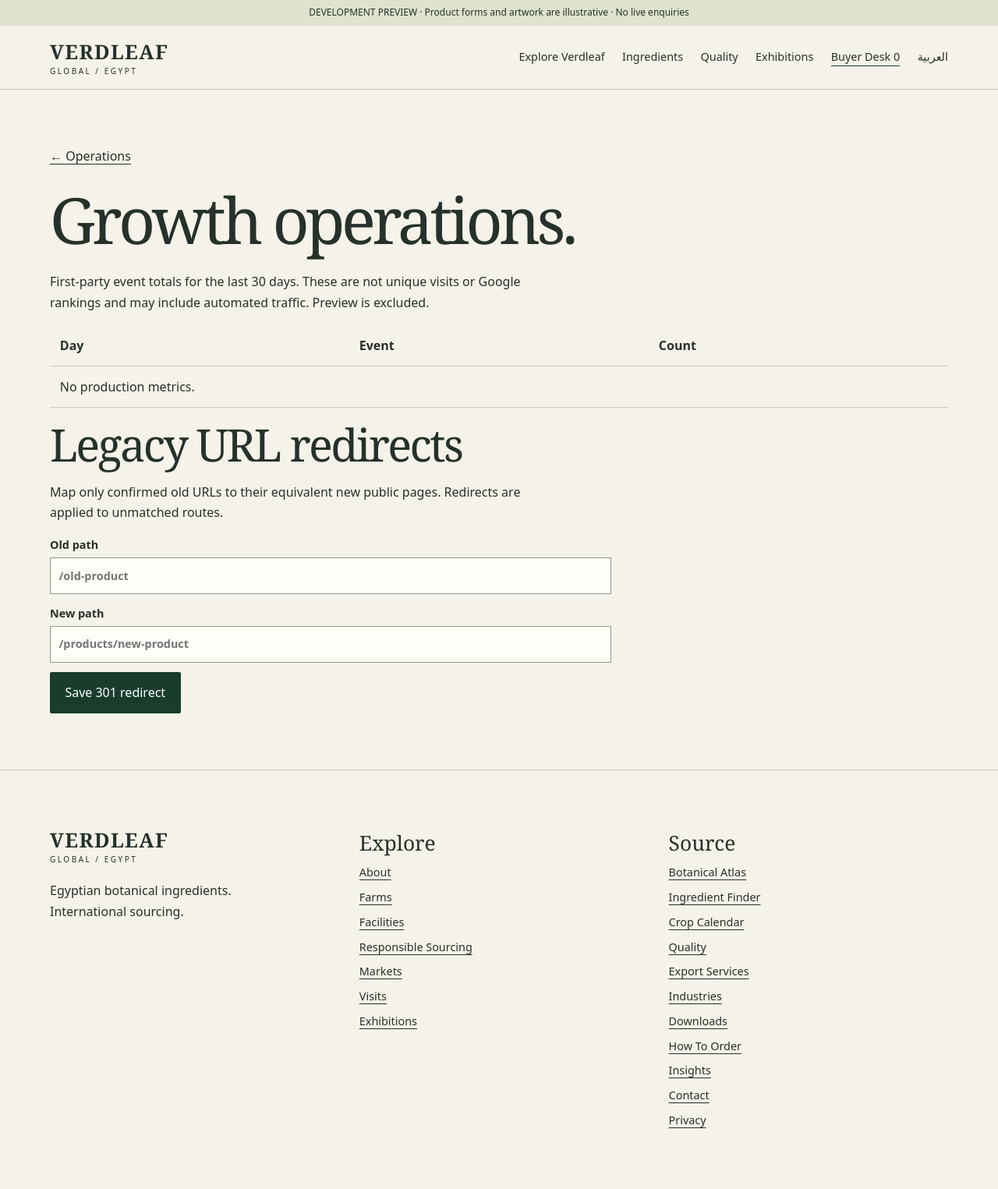
After one commit to karimelzoser/verdleaf, a Laravel app: page /admin/growth in a window 1280 px wide. The commit adds this page. Shown: the whole page at 78% size. Run offline with Laravel 12, Linux system fonts and the light colour scheme; the visitor is signed in with stand-in values (Sample User, id 1); data that the repository does not hold is empty.

Commit message:
Add growth metrics, safe legacy redirects, protected staging and Hostinger deployment guide

```diff
--- a/app/Http/Controllers/BuyerDesk.php
+++ b/app/Http/Controllers/BuyerDesk.php
@@ -31,6 +31,7 @@ class BuyerDesk {
    foreach($basket as $id=>$item){$v=$variants[$id];$record->items()->create(['variant_id'=>$v->id,'product_name'=>$v->product->name,'form'=>$v->form,'grade'=>$v->grade,'quantity_kg'=>$item['quantity'],'purposes'=>$item['purposes']]);} \App\Models\Notification::firstOrCreate(['reference'=>$record->reference],['kind'=>'sourcing','next_attempt_at'=>now()]);return $record;
   });}catch(\Throwable $e){if($attachment)\Illuminate\Support\Facades\Storage::disk('local')->delete($attachment);throw $e;}
   if($attachment&&$record->attachment_path!==$attachment)\Illuminate\Support\Facades\Storage::disk('local')->delete($attachment);
+  try{\App\Services\Metrics::increment('sourcing_request');}catch(\Throwable $e){report($e);}
   $r->session()->forget(['basket','request_token']);$r->session()->put('receipt',$record->reference);return redirect()->route($r->routeIs('ar.*')?'ar.desk.receipt':'desk.receipt');
  }
  public function receipt(Request $r){abort_unless($reference=$r->session()->get('receipt'),404);return view($r->routeIs('ar.*')?'ar.receipt':'receipt',compact('reference'));}
--- a/app/Http/Controllers/GeneralEnquiries.php
+++ b/app/Http/Controllers/GeneralEnquiries.php
@@ -12,6 +12,7 @@ class GeneralEnquiries {
   $d=$r->validate(['company'=>'required|string|max:200','name'=>'required|string|max:120','email'=>'required|email|max:255','country'=>'required|string|max:100','message'=>'required|string|max:3000','requested_date'=>'nullable|date|after_or_equal:today','consent'=>'accepted','website'=>'nullable|size:0']);
   $record=GeneralEnquiry::create(array_intersect_key($d,array_flip(['company','name','email','country','message','requested_date']))+['reference'=>'VL-'.Str::upper(Str::random(16)),'type'=>$type,'consent_at'=>now()]);
   \App\Models\Notification::firstOrCreate(['reference'=>$record->reference],['kind'=>'general','next_attempt_at'=>now()]);
+  try{\App\Services\Metrics::increment('general_enquiry');}catch(\Throwable $e){report($e);}
   $r->session()->put('receipt',$record->reference);return redirect()->route($r->routeIs('ar.*')?'ar.desk.receipt':'desk.receipt');
  }
  public function status(Request $r,GeneralEnquiry $enquiry){abort_unless($r->user()?->role==='admin',403);$d=$r->validate(['status'=>'required|in:new,reviewed,closed']);$enquiry->update($d);return back();}
--- /dev/null
+++ b/app/Http/Controllers/Growth.php
@@ -0,0 +1,18 @@
+<?php
+namespace App\Http\Controllers;
+use App\Models\UrlRedirect;
+use Illuminate\Http\Request;
+use Illuminate\Support\Facades\DB;
+class Growth{
+ public function index(Request $r){abort_unless($r->user()?->role==='admin',403);return view('admin.growth',['redirects'=>UrlRedirect::orderBy('old_path')->get(),'metrics'=>DB::table('daily_metrics')->where('day','>=',now()->subDays(30)->toDateString())->orderByDesc('day')->get()]);}
+ public function save(Request $r){
+  abort_unless($r->user()?->role==='admin',403);
+  $d=$r->validate(['old_path'=>'required|string|max:220|regex:~^/[A-Za-z0-9_/-]+$~','new_path'=>'required|string|max:220|regex:~^/[A-Za-z0-9_/-]*$~']);
+  $old=rtrim($d['old_path'],'/');$new=rtrim($d['new_path'],'/')?:'/';
+  foreach([$old,$new] as $path)abort_if(str_starts_with($path,'//')||preg_match('~^/(admin|staff|login|logout|buyer-desk|ar/buyer-desk|shortlist|media|documents)(/|$)~',$path),422);
+  abort_if($old===''||$old===$new||UrlRedirect::where('old_path',$new)->exists()||UrlRedirect::where('new_path',$old)->exists(),422,'Redirect chain or loop is not allowed.');
+  UrlRedirect::updateOrCreate(['old_path'=>$old],['new_path'=>$new]);return back();
+ }
+ public function remove(Request $r,UrlRedirect $redirect){abort_unless($r->user()?->role==='admin',403);$redirect->delete();return back();}
+ public function missing(Request $r){$path='/'.trim($r->path(),'/');$target=UrlRedirect::where('old_path',$path)->value('new_path');if($target&&$r->isMethod('GET'))return redirect($target,301);abort(404);}
+}
--- a/app/Http/Middleware/PreviewHeaders.php
+++ b/app/Http/Middleware/PreviewHeaders.php
@@ -4,7 +4,15 @@ use Closure;
 use Illuminate\Http\Request;
 class PreviewHeaders {
     public function handle(Request $request, Closure $next) {
+        if(config('verdleaf.preview')&&app()->environment('production')){
+            $key=(string)config('verdleaf.preview_key');$user=(string)config('verdleaf.preview_user');
+            if(strlen($key)<24||!hash_equals($user,(string)$request->getUser())||!hash_equals($key,(string)$request->getPassword()))return response('Protected staging',401,['WWW-Authenticate'=>'Basic realm="Verdleaf staging"','X-Robots-Tag'=>'noindex, nofollow','Cache-Control'=>'private, no-store']);
+        }
         $response = $next($request);
+        if(!config('verdleaf.preview')&&$request->isMethod('GET')&&$response->getStatusCode()===200){
+            $event=match(true){$request->routeIs('home','ar.home')=>'homepage_view',$request->routeIs('product','ar.product')=>'product_view',$request->routeIs('products','ar.products','atlas','finder')=>'catalogue_view',$request->routeIs('desk','ar.desk')=>'buyer_desk_view',default=>null};
+            if($event)try{\App\Services\Metrics::increment($event);}catch(\Throwable $e){report($e);}
+        }
         if (config('verdleaf.preview') || $request->is('admin*','staff*','buyer-desk*','ar/buyer-desk*','ar/compare*','ar/enquire*','login','compare*','shortlist*','shortlist*')) {
             $response->headers->set('X-Robots-Tag','noindex, nofollow');
         }
@@ -12,6 +20,8 @@ class PreviewHeaders {
         if(!config('verdleaf.preview')&&($request->is('enquire/*','atlas','ingredient-finder','shortlist*','catalogue/print')||(($request->is('products','ar/products'))&&$request->query())))$response->headers->set('X-Robots-Tag','noindex, follow');
         $response->headers->set('X-Content-Type-Options','nosniff');
         $response->headers->set('Referrer-Policy','strict-origin-when-cross-origin');
+        $response->headers->set('X-Frame-Options','DENY');
+        $response->headers->set('Permissions-Policy','camera=(), microphone=(), geolocation=()');
         return $response;
     }
 }
--- /dev/null
+++ b/app/Models/UrlRedirect.php
@@ -0,0 +1,4 @@
+<?php
+namespace App\Models;
+use Illuminate\Database\Eloquent\Model;
+class UrlRedirect extends Model{protected $fillable=['old_path','new_path'];}
--- a/config/verdleaf.php
+++ b/config/verdleaf.php
@@ -1,2 +1,2 @@
 <?php
-return ['preview' => (bool) env('VERDLEAF_PREVIEW', false), 'sales_email'=>env('VERDLEAF_SALES_EMAIL')];
+return ['preview' => (bool) env('VERDLEAF_PREVIEW', true), 'sales_email'=>env('VERDLEAF_SALES_EMAIL'),'preview_key'=>env('VERDLEAF_PREVIEW_KEY'),'preview_user'=>env('VERDLEAF_PREVIEW_USER','staging'),'google_verification'=>env('VERDLEAF_GOOGLE_VERIFICATION')];
--- /dev/null
+++ b/resources/views/admin/growth.blade.php
@@ -0,0 +1,3 @@
+@extends('layout')
+@section('title','Growth and redirects | Verdleaf')
+@section('content')<section class="wrap"><a href="{{route('admin')}}">← Operations</a><h1>Growth operations.</h1><p>First-party event totals for the last 30 days. These are not unique visits or Google rankings and may include automated traffic. Preview is excluded.</p><div class="table-scroll"><table><thead><tr><th>Day</th><th>Event</th><th>Count</th></tr></thead><tbody>@forelse($metrics as $m)<tr><td>{{$m->day}}</td><td>{{$m->event}}</td><td>{{$m->count}}</td></tr>@empty<tr><td colspan="3">No production metrics.</td></tr>@endforelse</tbody></table></div><h2>Legacy URL redirects</h2><p>Map only confirmed old URLs to their equivalent new public pages. Redirects are applied to unmatched routes.</p><form method="post" action="{{route('admin.redirect.save')}}" class="narrow">@csrf<label>Old path<input name="old_path" placeholder="/old-product" required></label><label>New path<input name="new_path" placeholder="/products/new-product" required></label><button class="primary">Save 301 redirect</button></form>@foreach($redirects as $r)<article class="variant"><p>{{$r->old_path}} → {{$r->new_path}}</p><form method="post" action="{{route('admin.redirect.remove',$r)}}">@csrf<button class="secondary">Remove</button></form></article>@endforeach</section>@endsection
--- a/resources/views/layout.blade.php
+++ b/resources/views/layout.blade.php
@@ -1,4 +1,5 @@
-<!doctype html><html lang="en"><head><meta charset="utf-8"><meta name="viewport" content="width=device-width, initial-scale=1"><title>@yield('title','Verdleaf Global') </title><meta name="description" content="@yield('description','Egyptian herbs, spices and botanical ingredients for international sourcing.')">@if(config('verdleaf.preview'))<meta name="robots" content="noindex,nofollow">@endif<link rel="canonical" href="{{url()->current()}}">@hasSection('alternate')<link rel="alternate" hreflang="en" href="{{url()->current()}}"><link rel="alternate" hreflang="ar" href="@yield('alternate')">@endif @if(request()->routeIs('home'))<script type="application/ld+json">{!! json_encode(['@context'=>'https://schema.org','@type'=>'Organization','name'=>'Verdleaf Global','url'=>route('home')],JSON_HEX_TAG|JSON_HEX_AMP|JSON_HEX_APOS|JSON_HEX_QUOT) !!}</script>@endif<link rel="stylesheet" href="{{ asset('assets/site.css') }}"><script defer src="{{ asset('assets/site.js') }}"></script></head><body>
+<!doctype html><html lang="en"><head><meta charset="utf-8">@if(!config('verdleaf.preview')&&config('verdleaf.google_verification'))<meta name="google-site-verification" content="{{config('verdleaf.google_verification')}}">@endif
+<meta name="viewport" content="width=device-width, initial-scale=1"><title>@yield('title','Verdleaf Global') </title><meta name="description" content="@yield('description','Egyptian herbs, spices and botanical ingredients for international sourcing.')">@if(config('verdleaf.preview'))<meta name="robots" content="noindex,nofollow">@endif<link rel="canonical" href="{{url()->current()}}">@hasSection('alternate')<link rel="alternate" hreflang="en" href="{{url()->current()}}"><link rel="alternate" hreflang="ar" href="@yield('alternate')">@endif @if(request()->routeIs('home'))<script type="application/ld+json">{!! json_encode(['@context'=>'https://schema.org','@type'=>'Organization','name'=>'Verdleaf Global','url'=>route('home')],JSON_HEX_TAG|JSON_HEX_AMP|JSON_HEX_APOS|JSON_HEX_QUOT) !!}</script>@endif<link rel="stylesheet" href="{{ asset('assets/site.css') }}"><script defer src="{{ asset('assets/site.js') }}"></script></head><body>
 <a class="skip" href="#main">Skip to content</a>
 @if(config('verdleaf.preview'))<div class="preview">DEVELOPMENT PREVIEW · Product forms and artwork are illustrative · No live enquiries</div>@endif
 <header><nav class="nav"><a class="brand" href="{{ route('home') }}">VERDLEAF<small>GLOBAL / EGYPT</small></a><button class="menu-toggle" type="button" aria-controls="menu" aria-expanded="false">Menu</button><div id="menu" class="menu"><a href="{{route('section','inside-verdleaf')}}">Explore Verdleaf</a><a href="{{route('products')}}">Ingredients</a><a href="{{route('section','certifications')}}">Quality</a><a href="{{route('section','exhibitions')}}">Exhibitions</a><a href="{{route('desk')}}" class="desk-link">Buyer Desk <span>{{count(session('basket',[]))}}</span></a><a href="@yield('alternate',route('ar.home'))" lang="ar">العربية</a></div></nav></header>
--- a/routes/web.php
+++ b/routes/web.php
@@ -42,6 +42,9 @@ Route::prefix('admin')->middleware('auth')->group(function(){
  Route::get('/documents',[\App\Http\Controllers\PublicDocuments::class,'index'])->name('admin.documents');
  Route::post('/documents',[\App\Http\Controllers\PublicDocuments::class,'store'])->name('admin.documents.store');
  Route::post('/documents/{document}/archive',[\App\Http\Controllers\PublicDocuments::class,'archive'])->name('admin.documents.archive');
+ Route::get('/growth',[\App\Http\Controllers\Growth::class,'index'])->name('admin.growth');
+ Route::post('/redirects',[\App\Http\Controllers\Growth::class,'save'])->name('admin.redirect.save');
+ Route::post('/redirects/{redirect}/remove',[\App\Http\Controllers\Growth::class,'remove'])->name('admin.redirect.remove');
  Route::get('/seo',[Admin::class,'seo'])->name('admin.seo');
  Route::post('/notifications/{notification}/retry',[Admin::class,'retry'])->name('admin.notification.retry');
  Route::get('/media',[\App\Http\Controllers\MediaLibrary::class,'index'])->name('admin.media');
@@ -75,3 +78,5 @@ Route::prefix('ar')->name('ar.')->group(function(){
  Route::get('/{section}',[\App\Http\Controllers\ArabicSite::class,'section'])->where('section','about|farms|facilities|quality|certifications|exhibitions|visits|responsible-sourcing|contact|insights|privacy')->name('section');
 });
 Route::get('/{section}',[PublicSite::class,'section'])->where('section','about|inside-verdleaf|farms|facilities|quality|certifications|crop-calendar|exhibitions|visits|markets|industries|export-services|responsible-sourcing|insights|downloads|how-to-order|contact|privacy')->name('section');
+
+Route::fallback([\App\Http\Controllers\Growth::class,'missing']);
```
Also changed, not shown: app/Services/Metrics.php (added, +11 -0 lines), docs/HOSTINGER-DEPLOYMENT.md (added, +11 -0 lines), resources/views/admin/index.blade.php (+1 -1 lines), resources/views/ar/layout.blade.php (+2 -1 lines), tests/Feature/PlatformTest.php (+4 -0 lines), database/migrations/2026_11_27_000009_add_redirects_and_metrics.php (added), 1 other file.
